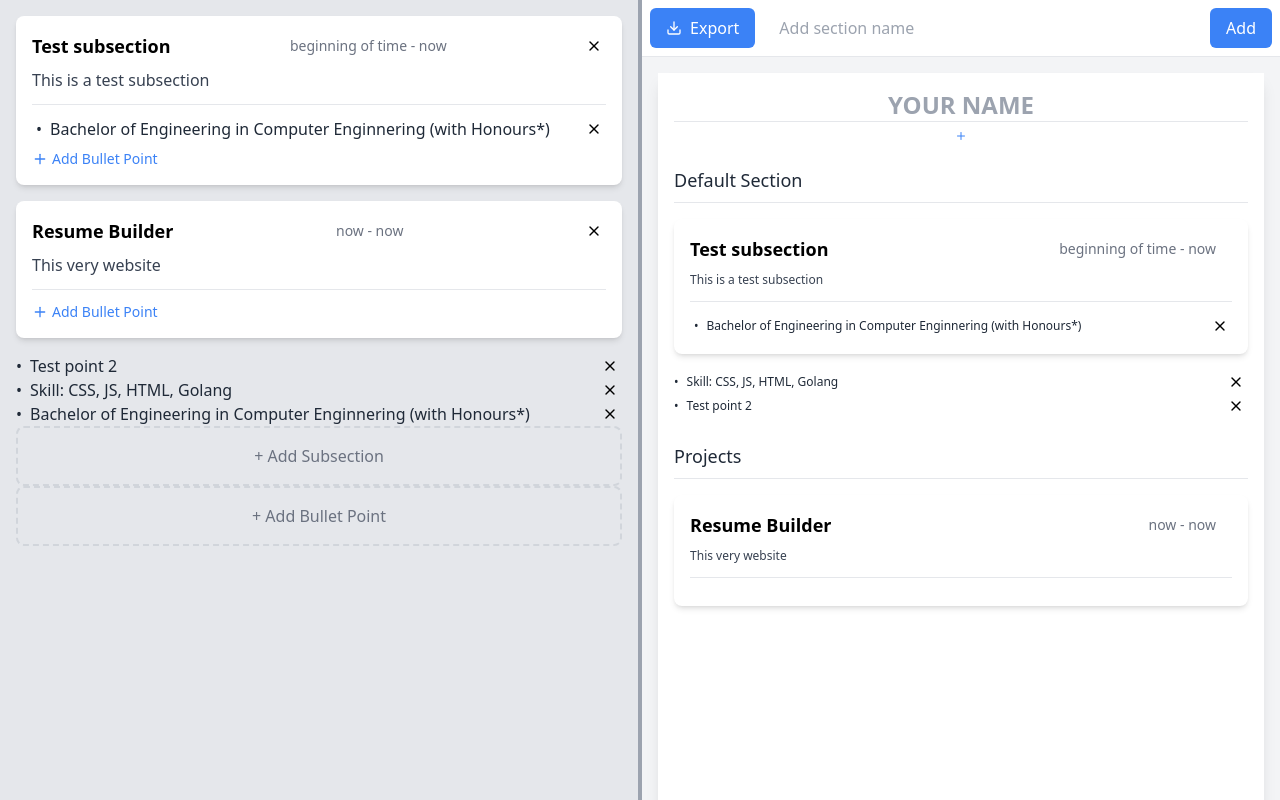
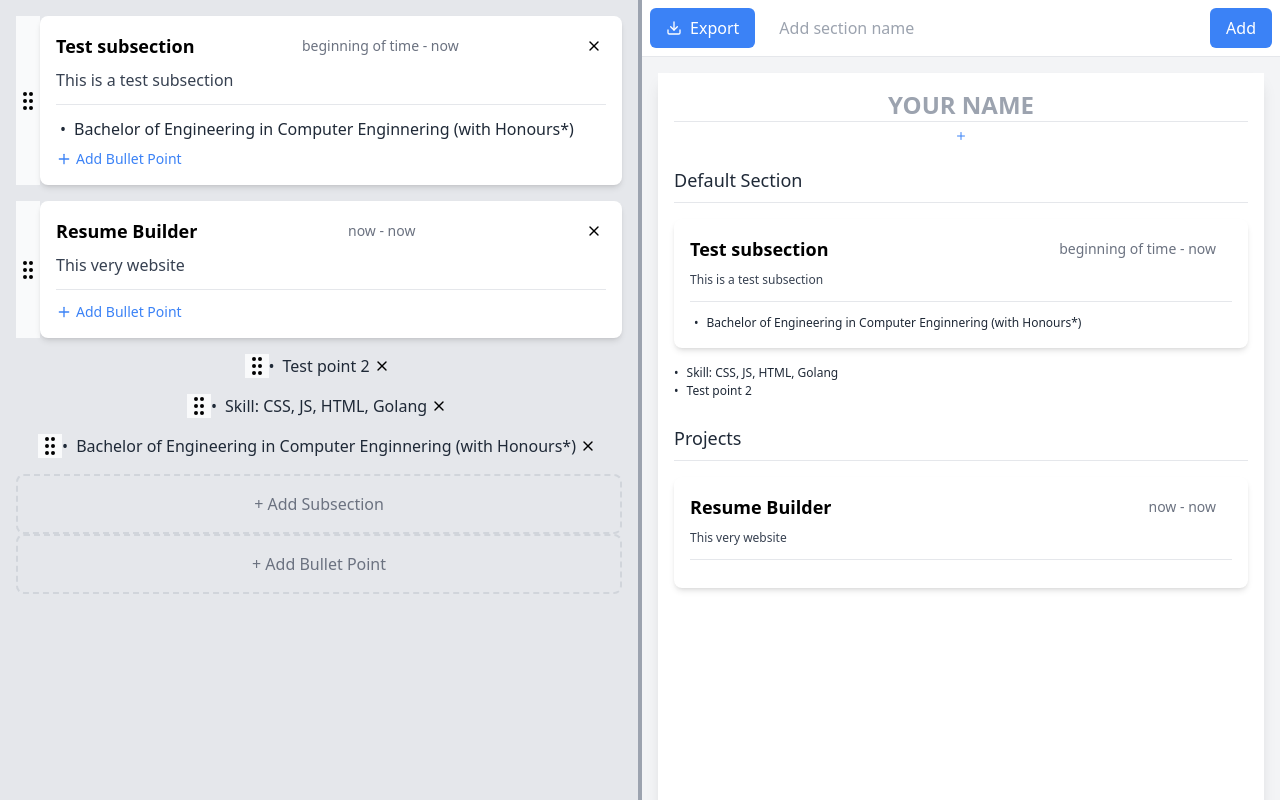
Before and after one commit to ThienDuc3112/hackNRoll25, a React (Vite) app in the folder frontend/: page / in a window 1280 px wide. Built offline with nearby package versions, Linux system fonts and the light colour scheme; what @react-pdf/renderer would draw is missing.

Commit message:
Add delete Item

```diff
--- a/frontend/src/pages/editor/MenuBar.tsx
+++ b/frontend/src/pages/editor/MenuBar.tsx
@@ -17,7 +17,7 @@ export const MenuBar = ({ dividerPosition, menu }: MenuBarProps) => {
   const [timerange, setTimerange] = useState("");
 
   const [showGBulletInput, setGBulletInput] = useState(false);
-  const { newBulletPoint, newSubSection } = useEditorAtom();
+  const { newBulletPoint, newSubSection, deleteItem } = useEditorAtom();
   const [newGBulletPointName, setNewGBulletPointName] = useState("");
 
   const items = useMemo(() => menu.map(val => `MENU-${val}`), [menu])
@@ -33,7 +33,7 @@ export const MenuBar = ({ dividerPosition, menu }: MenuBarProps) => {
     >
       {/** Render the items from the menu */}
       <SortableContext strategy={verticalListSortingStrategy} items={items}>
-        {menu.map((itemId) => <MenuItemView itemId={itemId} key={itemId} />)}
+        {menu.map((itemId) => <MenuItemView itemId={itemId} key={itemId} onDelete={deleteItem} />)}
       </SortableContext>
 
       {/** "Add Subsection" UI */}
--- a/frontend/src/pages/editor/MenuItemView.tsx
+++ b/frontend/src/pages/editor/MenuItemView.tsx
@@ -5,8 +5,9 @@ import { useAtomValue } from "jotai";
 import { itemMapAtom } from "./state";
 import Subsection from "./subsection";
 import BulletPoint from "./bulletpoint";
+import { GripVertical } from "lucide-react";
 
-export const MenuItemView = ({ itemId }: { itemId: IdItemType }) => {
+export const MenuItemView = ({ itemId, onDelete }: { itemId: IdItemType, onDelete: (itemId: string) => void }) => {
   const itemMap = useAtomValue(itemMapAtom)
 
   const { setNodeRef, attributes, listeners, transform, transition, isDragging } = useSortable({
@@ -23,8 +24,6 @@ export const MenuItemView = ({ itemId }: { itemId: IdItemType }) => {
   if (isDragging) {
     return <div className="h-[50px] bg-gray-50"
       ref={setNodeRef}
-      {...attributes}
-      {...listeners}
       style={{ ...style, opacity: 1 }}
     />
   }
@@ -33,14 +32,21 @@ export const MenuItemView = ({ itemId }: { itemId: IdItemType }) => {
   return <div
     ref={setNodeRef}
     style={style}
-    {...attributes}
-    {...listeners}
+    className="flex flex-row justify-center align-middle"
   >
+    <div
+      className="h-full pb-4"
+    >
+      <div className="bg-gray-50 w-full h-full flex flex-col align-middle justify-center "
+        {...attributes}
+        {...listeners}
+      ><GripVertical /></div>
+    </div>
     {
       item.type === "SUBSECTION" ?
-        <Subsection key={item.id} allowEdit={true} subSection={item} />
+        <Subsection key={item.id} subSection={item} allowEdit onDelete={onDelete} />
         :
-        <BulletPoint key={item.id} point={item} />
+        <BulletPoint key={item.id} point={item} allowEdit onDelete={onDelete} />
     }
   </div>
 }
--- a/frontend/src/pages/editor/bulletpoint.tsx
+++ b/frontend/src/pages/editor/bulletpoint.tsx
@@ -8,7 +8,7 @@ type BulletPointProps = {
   allowEdit?: boolean;
 };
 
-const BulletPoint = ({ point, onDelete, allowEdit = true }: BulletPointProps) => {
+const BulletPoint = ({ point, onDelete, allowEdit = false }: BulletPointProps) => {
   const [showConfirm, setShowConfirm] = useState(false);
 
   return (
--- a/frontend/src/pages/editor/state.ts
+++ b/frontend/src/pages/editor/state.ts
@@ -192,6 +192,18 @@ export const useEditorAtom = () => {
     })
   }
 
+  const deleteItem = (itemId: string) => {
+    setEditorState(prev => {
+      const newState = {
+        menu: prev.menu.filter(val => val !== itemId),
+        sections: prev.sections.map(section => ({ ...section, items: section.items.filter(val => val !== itemId) })),
+        itemMap: { ...prev.itemMap }
+      }
+      delete newState.itemMap[itemId]
+      return newState
+    })
+  }
+
   return {
     editorState,
     move,
@@ -202,6 +214,7 @@ export const useEditorAtom = () => {
     addPointToSubSection,
     newSection,
     filterItem,
+    deleteItem
   };
 };
 
--- a/frontend/src/pages/editor/subsection.tsx
+++ b/frontend/src/pages/editor/subsection.tsx
@@ -7,10 +7,12 @@ import BulletPoint from "./bulletpoint";
 
 const Subsection = ({
   subSection,
-  allowEdit = true,
+  allowEdit = false,
+  onDelete
 }: {
   subSection: SubsectionType;
   allowEdit?: boolean;
+  onDelete?: (id: string) => void
 }) => {
   const [showConfirm, setShowConfirm] = useState(false);
   const itemMap = useAtomValue(itemMapAtom);
@@ -99,8 +101,10 @@ const Subsection = ({
                 className="px-4 py-2 bg-red-500 text-white hover:bg-red-600 rounded"
                 onClick={(e) => {
                   e.stopPropagation()
+                  if (onDelete) {
+                    onDelete(subSection.id)
+                  }
                   setShowConfirm(false);
-                  //deleteSubSection(subSection.id);
                 }}
               >
                 Delete
```
